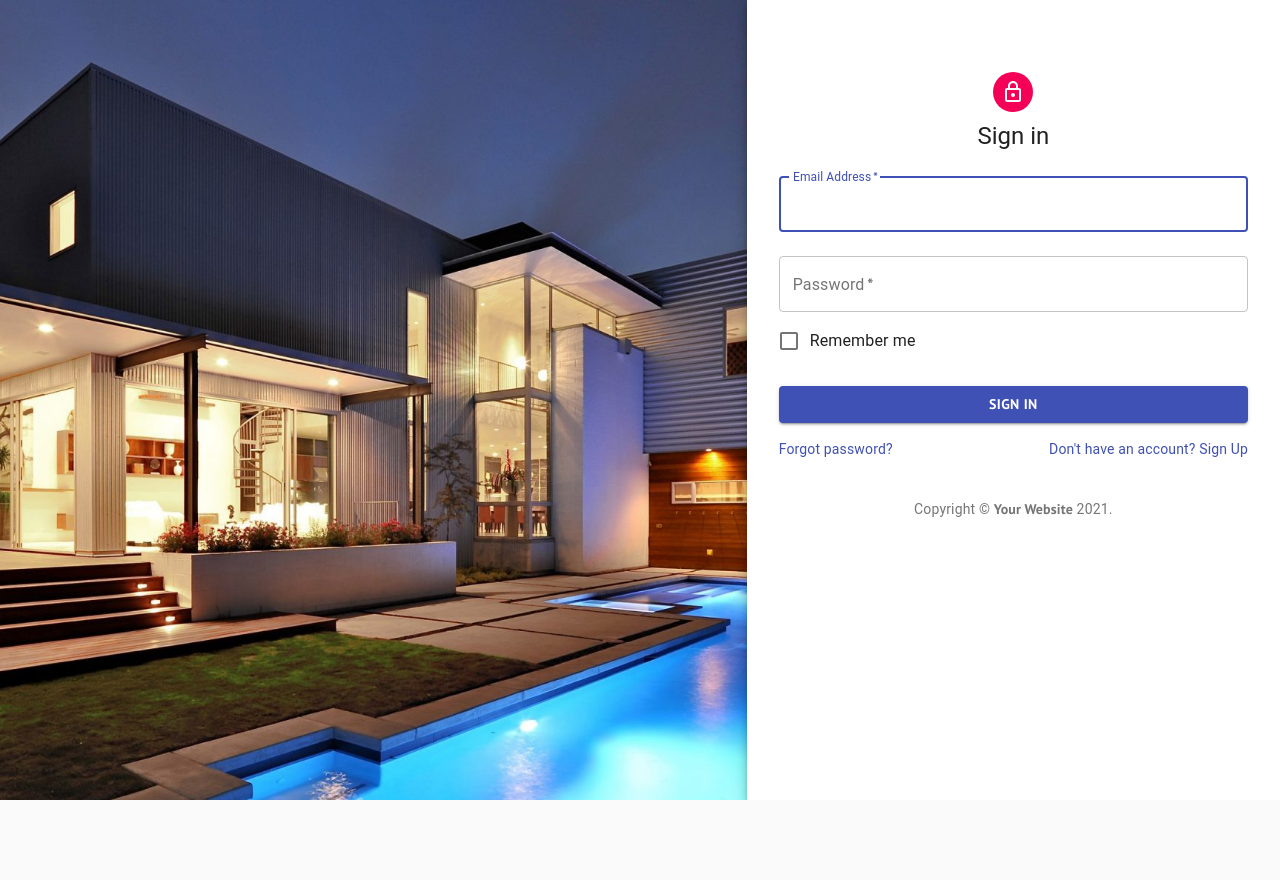
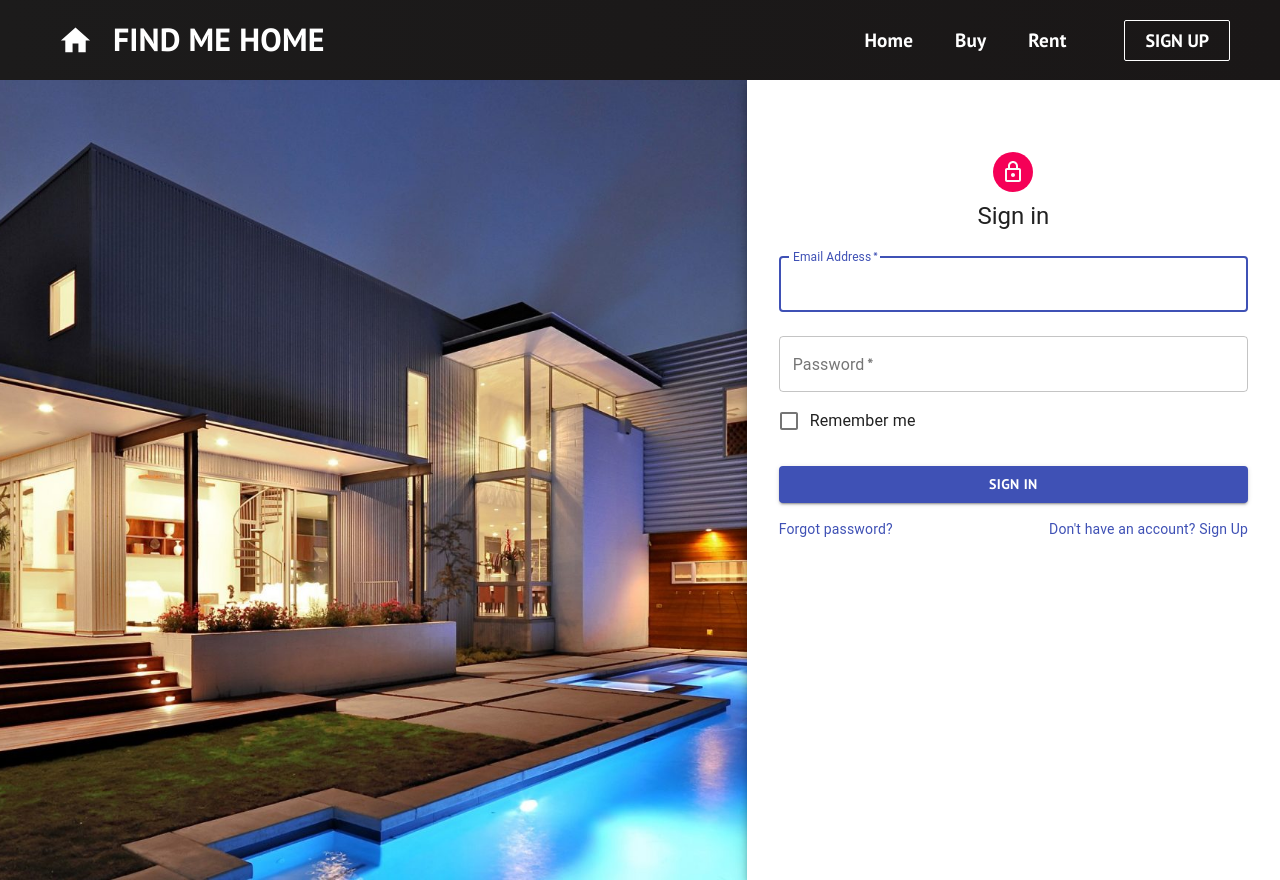
Before and after one commit to faisaljamil25/findmehome-ui, a React (Create React App) app: page /signin in a window 1280 px wide. Before the commit the page ends 800 px from the top, so only its background shows below. Built offline with nearby package versions, Linux system fonts and the light colour scheme; no server answers.

Commit message:
fix: router redirections

```diff
--- a/src/App.js
+++ b/src/App.js
@@ -1,7 +1,7 @@
 import { BrowserRouter as Router, Switch, Route } from "react-router-dom";
 import Home from "./pages/Home";
-import SignIn from "./components/SignIn/SignIn";
-import SignUp from "./components/SignUp/SignUp";
+import SignIn from "./pages/SignIn";
+import SignUp from "./pages/SignUp";
 
 import "./App.css";
 
@@ -10,9 +10,15 @@ const App = () => {
     <>
       <Router>
         <Switch>
-          <Route path="/" exact component={Home} />
-          <Route path="/signin" exact component={SignIn} />
-          <Route path="/signup" exact component={SignUp} />
+          <Route path="/" exact>
+            <Home />
+          </Route>
+          <Route path="/signin" exact>
+            <SignIn />
+          </Route>
+          <Route path="/signup" exact>
+            <SignUp />
+          </Route>
         </Switch>
       </Router>
     </>
--- a/src/components/Button/Button.js
+++ b/src/components/Button/Button.js
@@ -12,15 +12,15 @@ export const Button = ({
   onClick,
   buttonStyle,
   buttonSize,
+  route,
 }) => {
   const checkButtonStyle = STYLES.includes(buttonStyle)
     ? buttonStyle
     : STYLES[0];
-
   const checkButtonSize = SIZES.includes(buttonSize) ? buttonSize : SIZES[0];
 
   return (
-    <Link to="/signup" className="btn-mobile">
+    <Link to={`/${route}`} className="btn-mobile">
       <button
         className={`btn ${checkButtonStyle} ${checkButtonSize}`}
         onClick={onClick}
--- a/src/components/Hero/Hero.js
+++ b/src/components/Hero/Hero.js
@@ -1,14 +1,9 @@
 import React from "react";
-import { useHistory } from "react-router";
 import "../../App.css";
 import { Button } from "../Button/Button";
 import "./Hero.css";
 
 function HeroSection() {
-  const history = useHistory();
-  // const handleClick =()=> {
-  //   history.push("/signin");
-  // }
   return (
     <div className="hero-container">
       <img src="/house2.jpg" alt="bg" />
@@ -19,7 +14,7 @@ function HeroSection() {
           className="btns"
           buttonStyle="btn--outline"
           buttonSize="btn--large"
-          onClick={() => history.push("/signin")}
+          route="signin"
         >
           LOGIN
         </Button>
@@ -27,7 +22,7 @@ function HeroSection() {
           className="btns"
           buttonStyle="btn--primary"
           buttonSize="btn--large"
-          onClick={() => history.push("/signup")}
+          route="signup"
         >
           REGISTER
         </Button>
--- a/src/components/Navbar/Navbar.js
+++ b/src/components/Navbar/Navbar.js
@@ -63,7 +63,11 @@ function Navbar() {
               </Link>
             </li>
           </ul>
-          {button && <Button buttonStyle="btn--outline">SIGN UP</Button>}
+          {button && (
+            <Button buttonStyle="btn--outline" route="signup">
+              SIGN UP
+            </Button>
+          )}
         </div>
       </nav>
     </>
--- a/src/components/SignIn/SignIn.js
+++ b/src/components/SignIn/SignIn.js
@@ -117,14 +117,11 @@ export default function SignInSide() {
                 </Link>
               </Grid>
               <Grid item>
-                <Link href="#" variant="body2">
+                <Link to="/signup" variant="body2">
                   {"Don't have an account? Sign Up"}
                 </Link>
               </Grid>
             </Grid>
-            <Box mt={5}>
-              <Copyright />
-            </Box>
           </form>
         </div>
       </Grid>
--- a/src/components/SignUp/SignUp.js
+++ b/src/components/SignUp/SignUp.js
@@ -16,6 +16,7 @@ import RadioGroup from "@material-ui/core/RadioGroup";
 import FormControl from "@material-ui/core/FormControl";
 import FormLabel from "@material-ui/core/FormLabel";
 import { registerUser } from "../../api";
+import { useHistory } from "react-router";
 
 const useStyles = makeStyles((theme) => ({
   paper: {
@@ -39,6 +40,8 @@ const useStyles = makeStyles((theme) => ({
 
 export default function SignUp() {
   const classes = useStyles();
+  const history = useHistory();
+
   const [role, setRole] = React.useState("LANDLORD");
   const [formState, SetFormState] = React.useState({
     name: "",
@@ -57,6 +60,7 @@ export default function SignUp() {
     registerUser({ ...formState, role })
       .then(() => console.log("register"))
       .catch(() => console.log("Ere"));
+    history.push("/signin");
   };
 
   return (
@@ -189,7 +193,7 @@ export default function SignUp() {
           </Button>
           <Grid container justify="flex-end">
             <Grid item>
-              <Link to="/" variant="body2">
+              <Link to="/signup" variant="body2">
                 Already have an account? Sign in
               </Link>
             </Grid>
--- /dev/null
+++ b/src/pages/SignIn.js
@@ -0,0 +1,14 @@
+import Navbar from "../components/Navbar/Navbar";
+import SignIn from "../components/SignIn/SignIn";
+import React from "react";
+
+const Signin = () => {
+  return (
+    <div>
+      <Navbar />
+      <SignIn />
+    </div>
+  );
+};
+
+export default Signin;
--- /dev/null
+++ b/src/pages/SignUp.js
@@ -0,0 +1,14 @@
+import Navbar from "../components/Navbar/Navbar";
+import SignUp from "../components/SignUp/SignUp";
+import React from "react";
+
+const Signup = () => {
+  return (
+    <div>
+      <Navbar />
+      <SignUp />
+    </div>
+  );
+};
+
+export default Signup;
```
